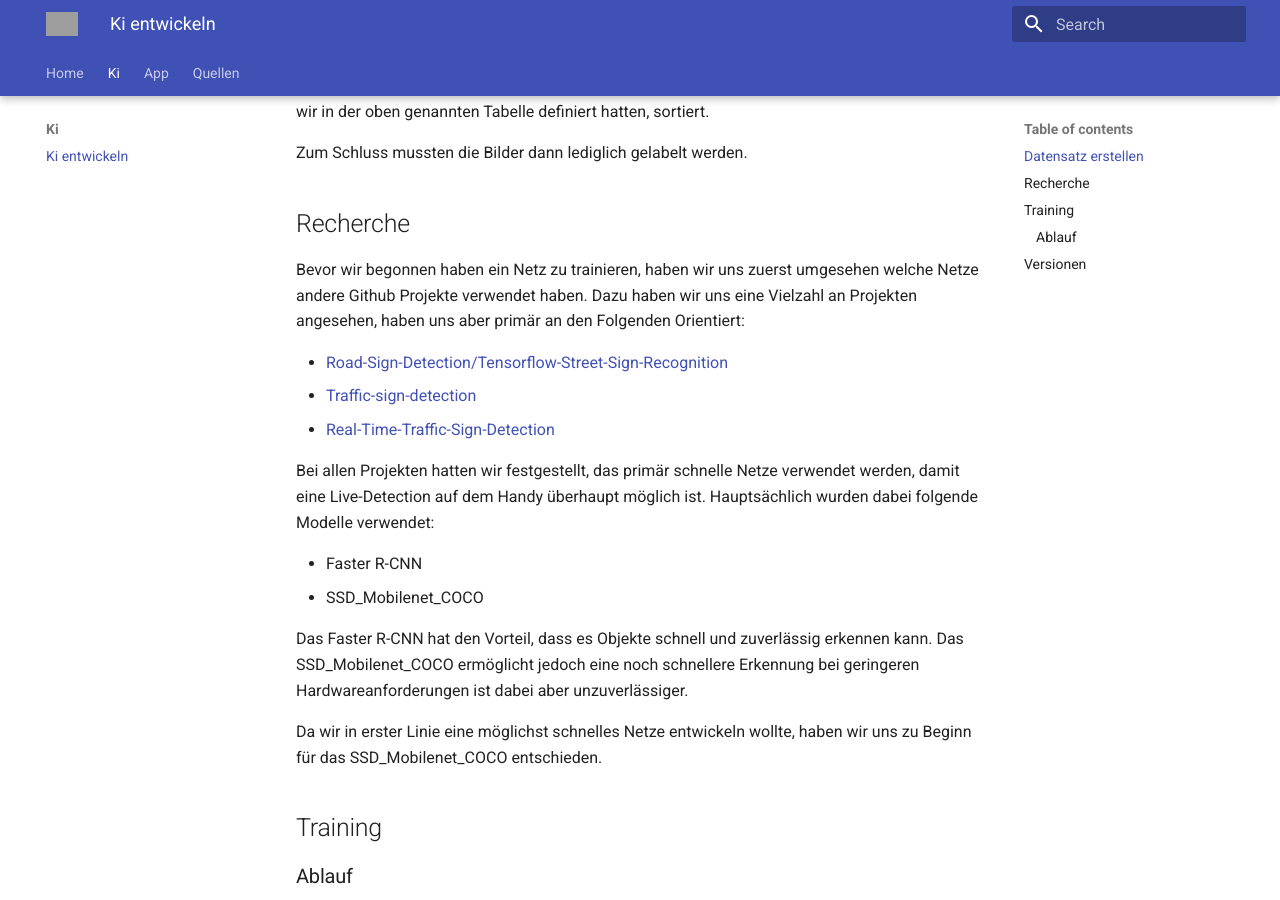
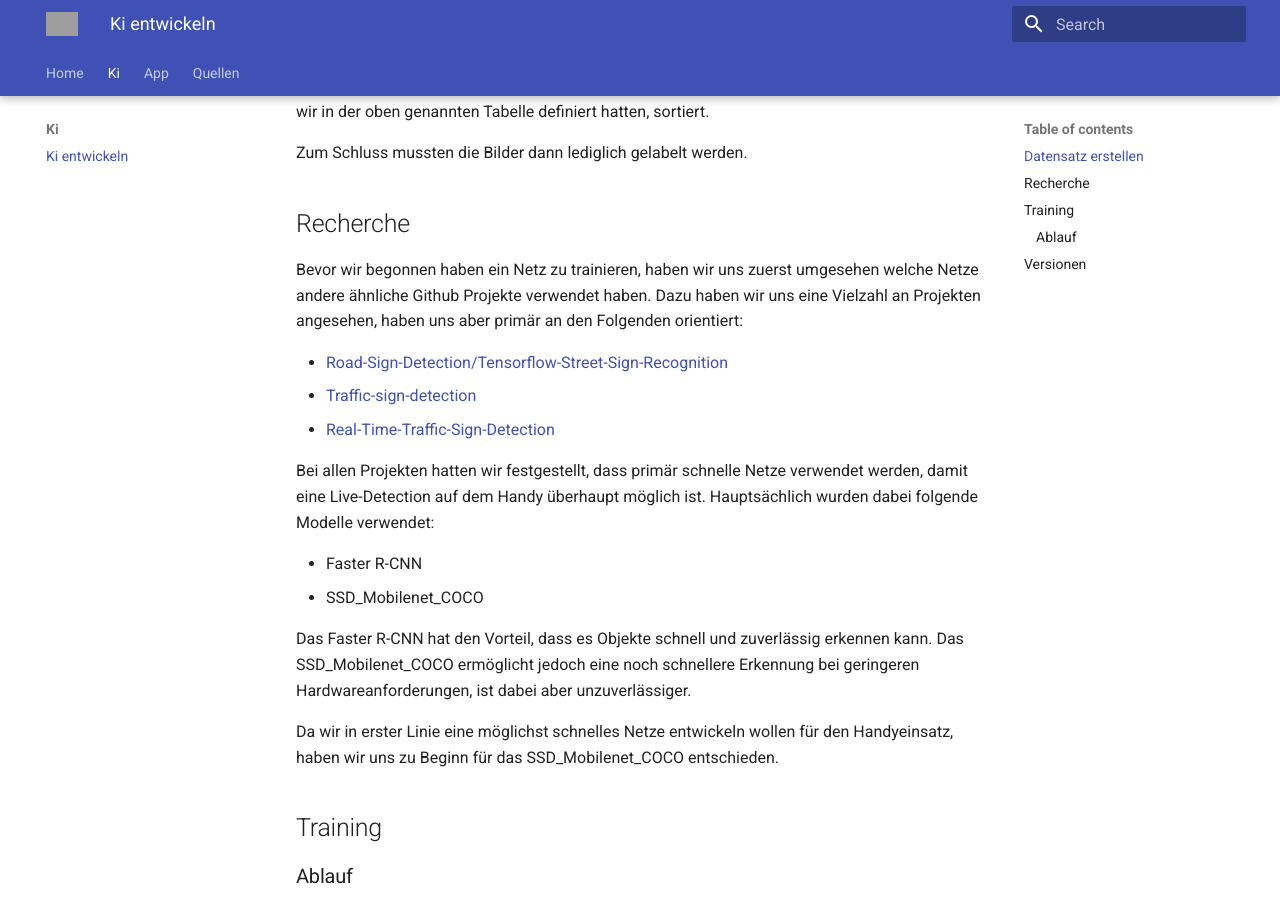
Before and after one commit to GDKI-WS20-T04/traffic-sign-detection, an MkDocs documentation site: the page built from docs/ki/index.md, in a window 1280 px wide and 900 px high, scrolled down 535 px. Built offline with MkDocs 1.6.1 and Material for MkDocs 9.7.7, drawn with Linux system fonts in a browser that asks for light colours; some of the changed text lies outside the part shown; grey boxes are pictures that could not be loaded.

Commit message:
some grammar fixes
Former-commit-id: 99380179bda924af116deb81da8d53330509397f

````diff
--- a/docs/ki/index.md
+++ b/docs/ki/index.md
@@ -2,40 +2,46 @@
 
 ## Datensatz erstellen
 
-Um einen Datensatz zu erstellen, haben wir erst einmal definiert, welche Schilder wir benötigen und diese in eine Tabelle mit den zugehörigen Labelnamen geschrieben.
-Das Dokument finden Sie [hier](https://github.com/GDKI-WS20-T04/traffic-sign-detection/blob/master/traffic-signs-data/SchilderTabelle.pdf)
+Um einen Datensatz zu erstellen, haben wir erst einmal definiert, welche Schilder wir benötigen und diese in eine
+Tabelle mit den zugehörigen Labelnamen geschrieben.
+Das Dokument finden
+Sie [hier](https://github.com/GDKI-WS20-T04/traffic-sign-detection/blob/master/traffic-signs-data/SchilderTabelle.pdf)
 
-Danach haben wir nach Datensätzen im Internet recherchiert. Dort sind wir auf einen Datensatz der University of Copenhagen gestoßen, welcher 2158 Bilder von deutschen Verkehrschilder beinhaltet.
-Den Datensatz finden sie [hier](https://sid.erda.dk/public/archives/ff17dc924eba88d5d01a807357d6614c/published-archive.html).
+Danach haben wir nach Datensätzen im Internet recherchiert. Dort sind wir auf einen Datensatz der University of
+Copenhagen gestoßen, welcher 2158 Bilder von deutschen Verkehrschilder beinhaltet.
+Den Datensatz finden
+sie [hier](https://sid.erda.dk/public/archives/ff17dc924eba88d5d01a807357d6614c/published-archive.html).
 
-Ebenfalls haben wir einen eigenen Datensatz erstellt, in dem wir mit dem Auto gefahren sind und mit dem Smartphone aus der Windschutzscheibe heraus hefilmt haben.
+Ebenfalls haben wir einen eigenen Datensatz erstellt, in dem wir mit dem Auto gefahren sind und mit dem Smartphone aus
+der Windschutzscheibe heraus hefilmt haben.
 Diese Videos haben wir dann nach Schildern durchsucht und diese als Screenshots herausgenommen.
 
-Im Anschluss haben wir beide Datensätze zusammengeführt und nach den Labelnamen, welche wir in der oben genannten Tabelle definiert hatten, sortiert.
+Im Anschluss haben wir beide Datensätze zusammengeführt und nach den Labelnamen, welche wir in der oben genannten
+Tabelle definiert hatten, sortiert.
 
 Zum Schluss mussten die Bilder dann lediglich gelabelt werden.
 
 ## Recherche
 
-Bevor wir begonnen haben ein Netz zu trainieren, haben wir uns zuerst umgesehen welche Netze andere Github Projekte
-verwendet haben. Dazu haben wir uns eine Vielzahl an Projekten angesehen, haben uns aber primär an den Folgenden
-Orientiert:
+Bevor wir begonnen haben ein Netz zu trainieren, haben wir uns zuerst umgesehen welche Netze andere ähnliche Github
+Projekte verwendet haben. Dazu haben wir uns eine Vielzahl an Projekten angesehen, haben uns aber primär an den
+Folgenden orientiert:
 
 - [Road-Sign-Detection/Tensorflow-Street-Sign-Recognition](https://github.com/Project-Road-Sign-Detection/Tensorflow-Street-Sign-Recognition)
 - [Traffic-sign-detection](https://github.com/aarcosg/traffic-sign-detection)
 - [Real-Time-Traffic-Sign-Detection](https://github.com/Mehran970/Real-Time-Traffic-Sign-Detection)
 
-Bei allen Projekten hatten wir festgestellt, das primär schnelle Netze verwendet werden, damit eine Live-Detection auf
+Bei allen Projekten hatten wir festgestellt, dass primär schnelle Netze verwendet werden, damit eine Live-Detection auf
 dem Handy überhaupt möglich ist. Hauptsächlich wurden dabei folgende Modelle verwendet:
 
 - Faster R-CNN
 - SSD_Mobilenet_COCO
 
 Das Faster R-CNN hat den Vorteil, dass es Objekte schnell und zuverlässig erkennen kann. Das SSD_Mobilenet_COCO
-ermöglicht jedoch eine noch schnellere Erkennung bei geringeren Hardwareanforderungen ist dabei aber unzuverlässiger.
+ermöglicht jedoch eine noch schnellere Erkennung bei geringeren Hardwareanforderungen, ist dabei aber unzuverlässiger.
 
-Da wir in erster Linie eine möglichst schnelles Netze entwickeln wollte, haben wir uns zu Beginn für das
-SSD_Mobilenet_COCO entschieden.
+Da wir in erster Linie eine möglichst schnelles Netze entwickeln wollen für den Handyeinsatz, haben wir uns zu Beginn
+für das SSD_Mobilenet_COCO entschieden.
 
 ## Training
 
@@ -75,8 +81,8 @@
 ```js
 item;
 {
-  id: 1;
-  name: "zwanzig";
+    id: 1;
+    name: "zwanzig";
 }
 ```
 
@@ -154,7 +160,8 @@
 Neben diesen Evaluierungsmöglichkeiten, haben wir zusätzlich auch noch ein Programm geschrieben, dass eine Reihe von
 Testbildern analysiert und einen Score berechnet wie gut das Modell funktioniert hat. Diese Programme
 sind `model_comparison.py` und `model_comparison_2.py`. Der Unterschiede der beiden ist lediglich, dass im einen der
-erstellte Graph geladen wird und im anderem der Checkpoint.
+erstellte Graph geladen wird und im anderem der Checkpoint. Der Score wird berechnet aus den Wahrscheinlichkeiten der
+erkannten Bilder. Ein höherer Score bedeutet somit eine besseres Netz.
 
 ## Versionen
 
@@ -258,6 +263,6 @@
 - 16,35 Sekunden
 
 Das Compare Skript hatte unsere Vermutung bestätigt, dass mit dieser geringen Pixelanzahl keine Objekterkennung
-funktioniert. Hier hätte man ggf. 2 Netze nutzen müssen. Eines welches ein Schild erkennt und ein anderes, welches dann
-das Schild klassifiziert. Da wir dazu aber den gesamten Datensatz umbauen müssten haben wir in der App dann, dass beste
+funktioniert. Hier hätte man ggf. 2 Netze nutzen müssen. Das erste müsste nur das Schild erkennen und das zweite dann
+dass Schild klassizieren. Da wir dazu aber den gesamten Datensatz umbauen müssten haben wir in der App dann, dass beste
 SSD MobileNet V2 FPNLite 640x640 genutzt.
````
Also changed, not shown: other parts of docs/ki/index.md (+7 -9 lines).
